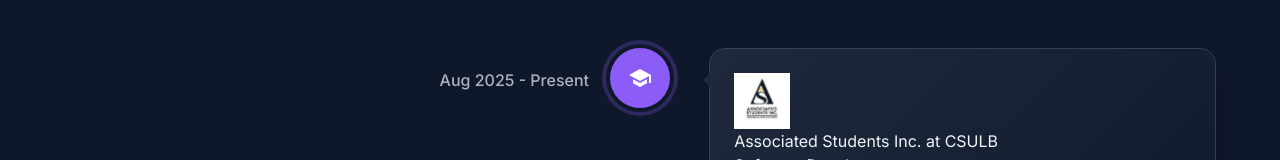
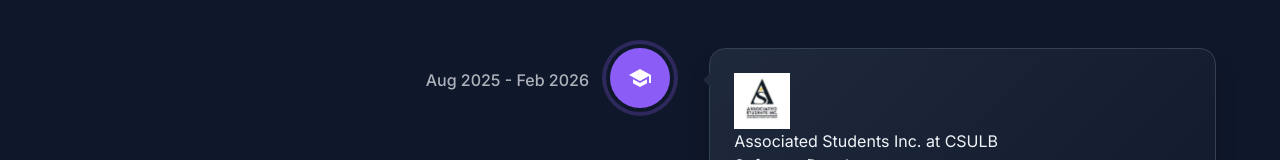
Before and after one commit to chuckmilton/portfolio, a Next.js app: page /experience in a window 1280 px wide. Shown: the part 466-626 px from the top of the page. Built offline with nearby package versions, Linux system fonts and the light colour scheme.

Commit message:
Update role

```diff
--- a/src/app/experience/page.tsx
+++ b/src/app/experience/page.tsx
@@ -24,7 +24,7 @@ export default function Experience() {
         company: 'Associated Students Inc. at CSULB',
         logo: '/logos/asi-logo.jpeg',
         role: 'Software Developer',
-        duration: 'Aug 2025 - Present',
+        duration: 'Aug 2025 - Feb 2026',
         description: [
           'Replaced a $2,300/year third-party magazine host with an in-house viewer and uploads dashboard (React, Node.js, Cloudflare R2, MongoDB, CloudConvert API), cutting costs to $0 and serving thousands of users.',
           'Maintain and develop ASI web platforms for 40,000+ students with accessibility, reliability, and performance goals.',
```
